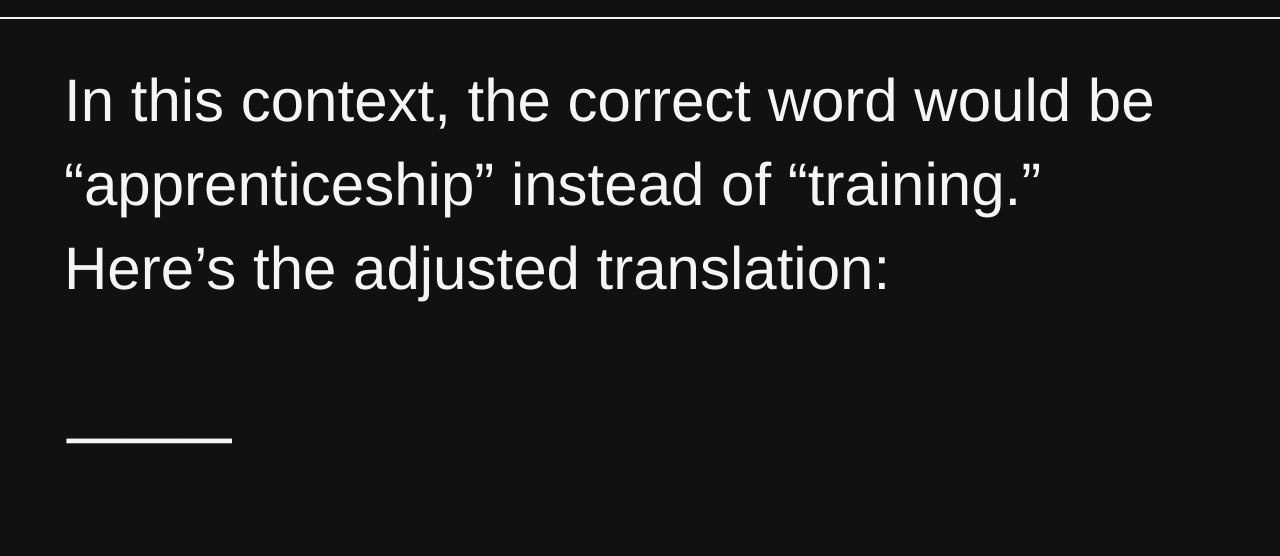
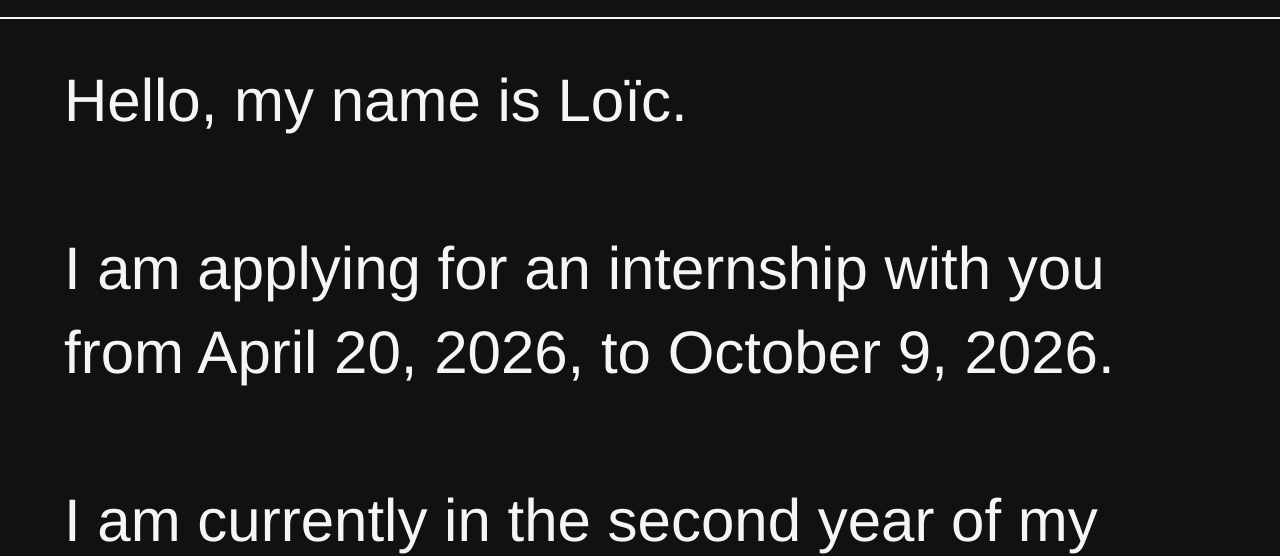
Before and after one commit to Loic-23/lo-cberger.ch, a plain HTML site: page index.html in a window 1280 px wide. Shown: the part 245-801 px from the top of the page. Drawn offline with Linux system fonts and the light colour scheme.

Commit message:
Update index.html

```diff
--- a/index.html
+++ b/index.html
@@ -10,6 +10,7 @@
       background: #111;
       color: #f5f5f5;
       font-family: Helvetica, Arial, sans-serif;
+      overflow-x: hidden;
     }
 
     canvas {
@@ -88,24 +89,19 @@
 
       button {
         font-size: 28px;
-        padding: 22px;
-      }
-
-      .footer {
-        font-size: 16px;
+        padding: 20px;
       }
     }
   </style>
 </head>
 <body>
+
   <canvas id="particles"></canvas>
 
   <div class="content">
     <h1>Portfolio Loïc Berger</h1>
     <div class="line"></div>
     <div class="main-text">
-      In this context, the correct word would be “apprenticeship” instead of “training.” Here’s the adjusted translation:<br><br>
-      ⸻<br><br>
       Hello, my name is Loïc.<br><br>
       I am applying for an internship with you from April 20, 2026, to October 9, 2026.<br><br>
       I am currently in the second year of my apprenticeship as a graphic designer in Switzerland.<br><br>
@@ -129,9 +125,8 @@
   </div>
 
   <script>
-    const url = 'https://www.figma.com/proto/d3kwgTXYKO1DcRZIBokPBg/Portfolio_Loic?page-id=826%3A1532&node-id=826-1533&viewport=-181%2C-397%2C0.3&t=ERJ3YpE64tTcpEjQ-1&scaling=scale-down-width&content-scaling=fixed&starting-point-node-id=826%3A1533';
-
     function sharePortfolio() {
+      const url = 'https://www.figma.com/proto/d3kwgTXYKO1DcRZIBokPBg/Portfolio_Loic?page-id=826%3A1532&node-id=826-1533&viewport=-181%2C-397%2C0.3&t=ERJ3YpE64tTcpEjQ-1&scaling=scale-down-width&content-scaling=fixed&starting-point-node-id=826%3A1533';
       if (navigator.share) {
         navigator.share({
           title: 'Portfolio Loïc Berger',
@@ -142,10 +137,8 @@
       }
     }
 
-    // Simple Particles
     const canvas = document.getElementById('particles');
     const ctx = canvas.getContext('2d');
-    let particles = [];
 
     function resize() {
       canvas.width = window.innerWidth;
@@ -155,34 +148,31 @@
     window.addEventListener('resize', resize);
     resize();
 
-    for (let i = 0; i < 50; i++) {
-      particles.push({
-        x: Math.random() * canvas.width,
-        y: Math.random() * canvas.height,
-        size: Math.random() * 4 + 2,
-        dx: (Math.random() - 0.5) * 0.8,
-        dy: (Math.random() - 0.5) * 0.8
-      });
-    }
+    const particles = Array.from({length: 30}, () => ({
+      x: Math.random() * canvas.width,
+      y: Math.random() * canvas.height,
+      r: Math.random() * 5 + 2,
+      dx: (Math.random() - 0.5) * 1,
+      dy: (Math.random() - 0.5) * 1
+    }));
 
     function animate() {
       ctx.clearRect(0, 0, canvas.width, canvas.height);
+      ctx.fillStyle = 'rgba(255, 255, 255, 0.4)';
       particles.forEach(p => {
+        ctx.beginPath();
+        ctx.arc(p.x, p.y, p.r, 0, Math.PI * 2);
+        ctx.fill();
         p.x += p.dx;
         p.y += p.dy;
-
         if (p.x < 0 || p.x > canvas.width) p.dx *= -1;
         if (p.y < 0 || p.y > canvas.height) p.dy *= -1;
-
-        ctx.beginPath();
-        ctx.arc(p.x, p.y, p.size, 0, Math.PI * 2);
-        ctx.fillStyle = 'rgba(245, 245, 245, 0.3)';
-        ctx.fill();
       });
       requestAnimationFrame(animate);
     }
 
     animate();
   </script>
+
 </body>
 </html>
```
